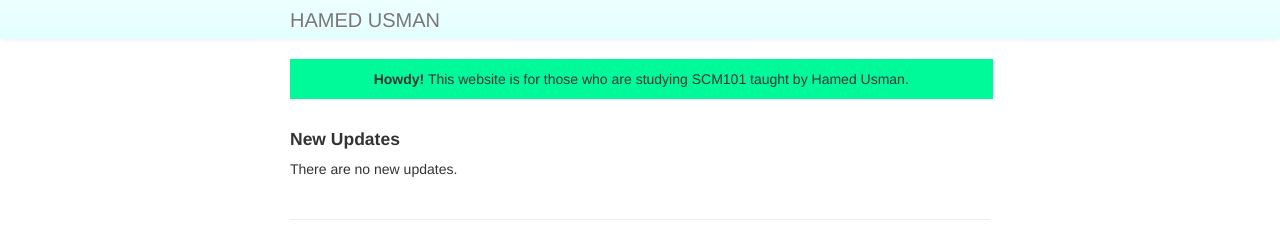
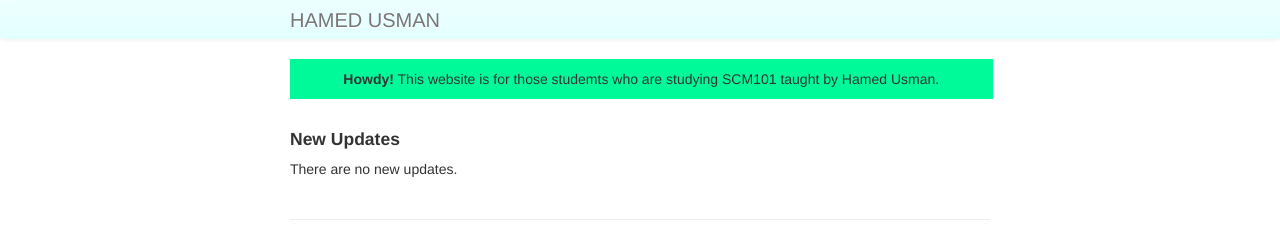
Before and after one commit to 101scm/101scm.github.io, a Jekyll site: the page built from index.md, in a window 1280 px wide. Shown: the top 249 px of the page. Built offline with Jekyll 4.4.1, drawn with Linux system fonts in a browser that asks for light colours.

Commit message:
Update index.md

```diff
--- a/index.md
+++ b/index.md
@@ -4,7 +4,7 @@ title: TEACHING101 〰 Hamed Usman
 description: Hamed Usman is a Lecturer at Name University, City, Country.
 keywords: operations management, supply chain management, logistics
 ---
-<div class="note"><b>Howdy!</b> This website is for those who are studying SCM101 taught by Hamed Usman.
+<div class="note"><b>Howdy!</b> This website is for those studemts who are studying SCM101 taught by Hamed Usman.
 </div>
 
 <br/>
```
